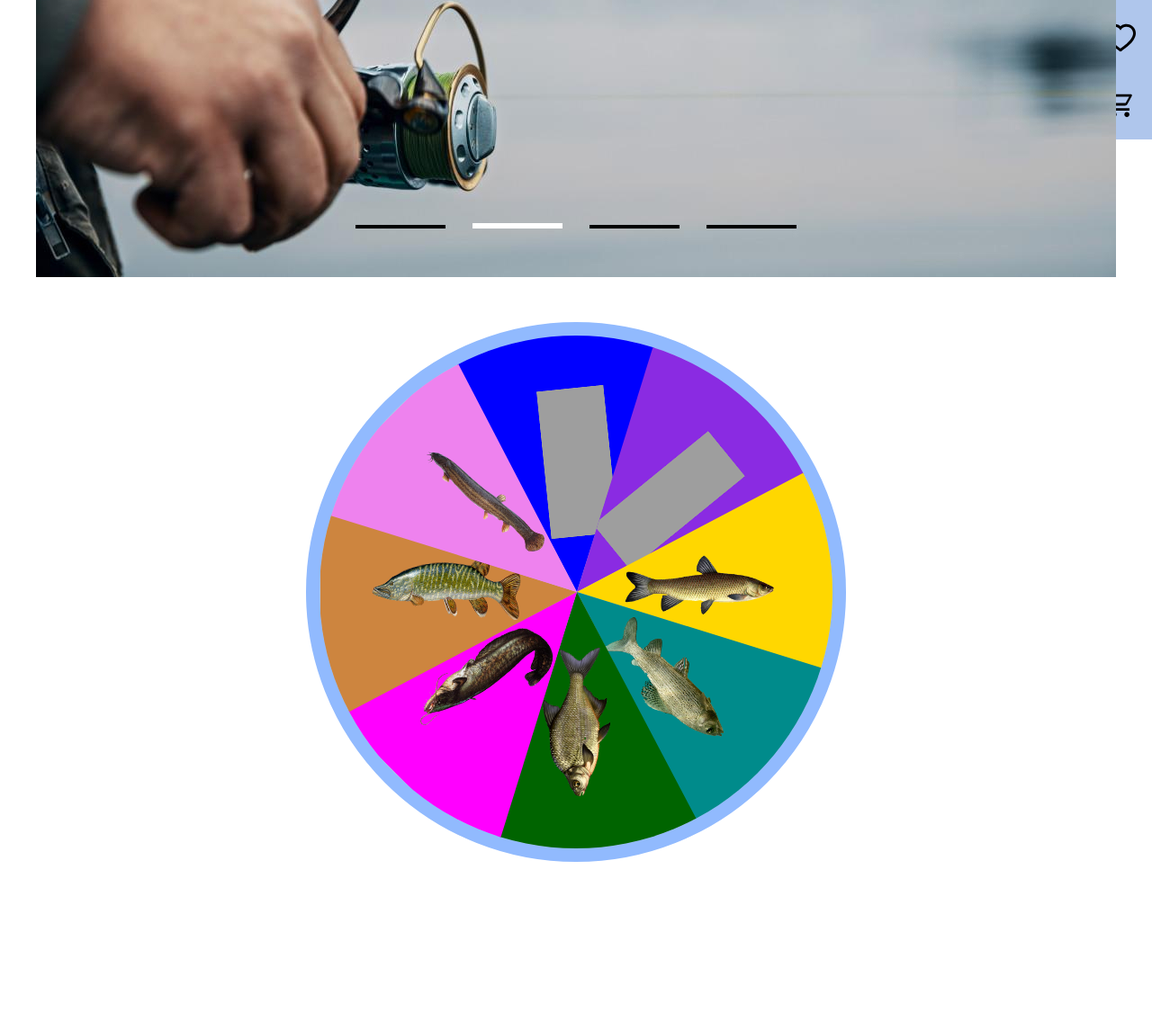
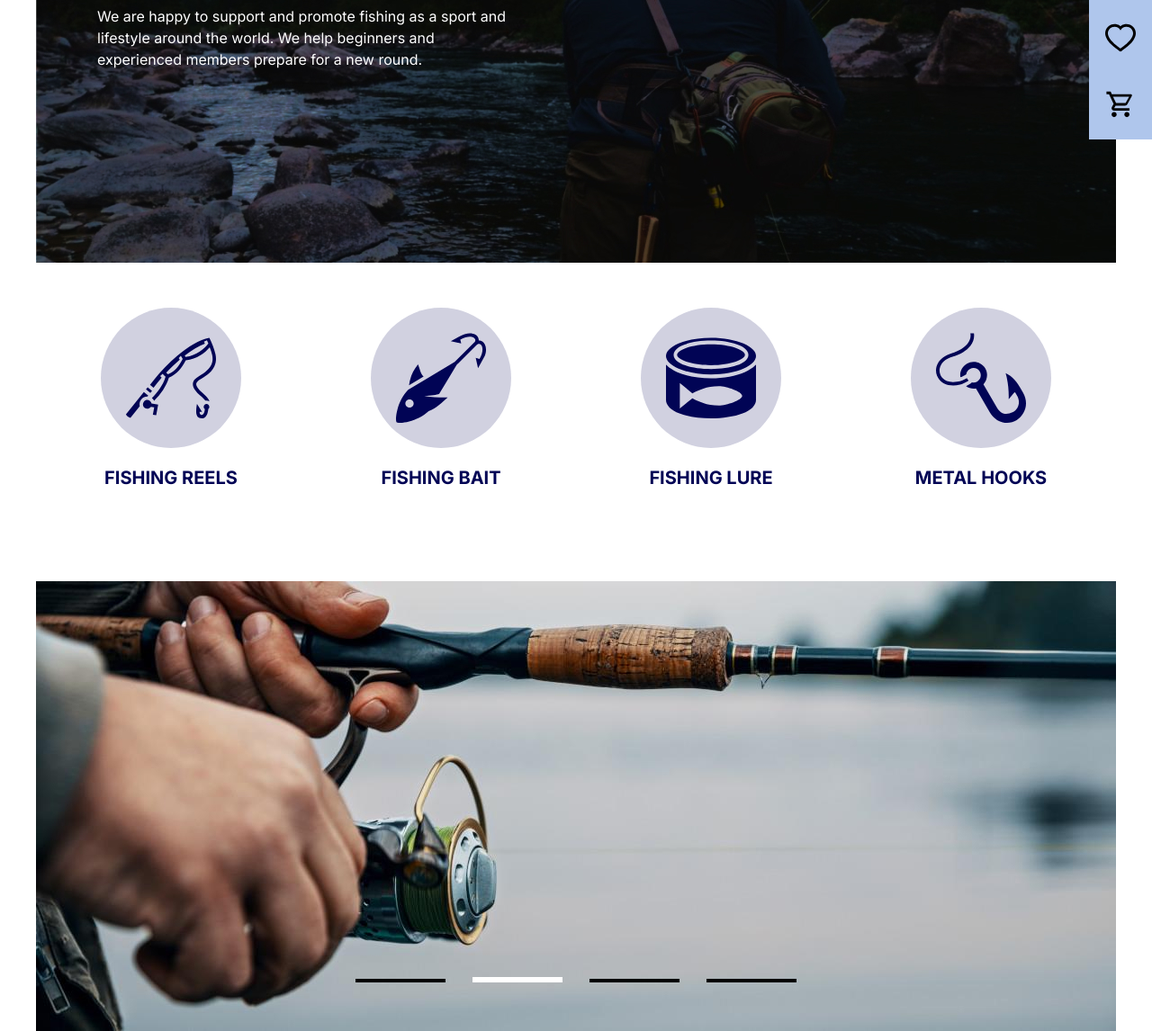
Before and after one commit to Adrian-Capbatut/Fishing_store, a plain HTML site: page index.html in a window 1280 px wide. Shown: the part 342-1488 px from the top of the page at 90% size. Before the commit the page ends 1350 px from the top, so only its background shows below. Drawn offline with nearby package versions, Linux system fonts and the light colour scheme; grey boxes are pictures that could not be loaded.

Commit message:
add content home

```diff
--- a/css/style.css
+++ b/css/style.css
@@ -13,7 +13,7 @@ body {
   width: 100%;
 }
 header {
-  background-color: #afc6ec;
+  background-color: rgba(41, 74, 124, 0.72);
 }
 
 .container {
@@ -33,10 +33,6 @@ nav {
 .logo {
   width: 150px;
   padding: 20px 0;
-}
-
-.cart {
-  width: 35px;
 }
 
 nav ul {
@@ -63,7 +59,8 @@ nav ul li a:hover {
 nav ul li ul {
   position: absolute;
   display: none;
-  background-color: #afc6ec;
+  /* background-color: #afc6ec; */
+  background-color: rgba(41, 74, 124, 0.72);
   border-radius: 0 0 5px 5px;
 }
 
@@ -89,6 +86,7 @@ nav ul li ul li a:hover {
   background-color: #91bafe;
   box-shadow: 0px 4px 4px rgba(0, 0, 0, 0.15);
 }
+
 /* ////////////////////////////////// */
 
 .nav__right {
@@ -115,9 +113,115 @@ nav ul li ul li a:hover {
   height: 34px;
 }
 
+/* Search */
+.search {
+  position: relative;
+  display: flex;
+  justify-content: center;
+  align-items: center;
+  width: 120px;
+  height: 40px;
+  transition: 0.5s;
+}
+
+.search:hover {
+  width: 240px;
+}
+
+.search input {
+  position: relative;
+  width: 100%;
+  height: 100%;
+  border: none;
+  padding: 10px 25px;
+  outline: none;
+  font-size: 16px;
+  color: #000;
+  font-weight: 500;
+  background: #91bafe;
+  border-radius: 30px;
+  background: linear-gradient(90deg, #afc6ec, transparent) #91bafe;
+}
+
+.btn-search {
+  position: absolute;
+  right: 0px;
+  background: none;
+  border: none;
+  display: flex;
+  justify-content: center;
+  align-items: center;
+  border-radius: 30px;
+}
+
 /* ////////////////////////////////// */
 .main {
+  padding-top: 34px;
+}
+
+/* Home Content */
+.home {
+  width: 1200px;
+  height: 500px;
+  color: #fff;
+}
+
+.home__info {
+  position: absolute;
+  padding-top: 132px;
+  padding-left: 68px;
+}
+
+.home__title {
+  font-size: 50px;
+  font-weight: 800;
+  max-width: 482px;
+  line-height: 60px;
+  padding-bottom: 22px;
+}
+
+.home__text {
+  max-width: 458px;
+  font-size: 20;
+  font-weight: 400;
+  line-height: 24px;
+}
+
+/* Tools */
+
+.tools {
   padding-top: 50px;
+  display: flex;
+  justify-content: space-around;
+}
+
+.content__tool {
+  display: flex;
+  justify-content: center;
+  align-items: center;
+  width: 156px;
+  height: 156px;
+  background-color: #d1d1e0;
+  border-radius: 50%;
+}
+
+.content__tool img {
+  width: 100px;
+  height: 100px;
+}
+
+.content__tool-title {
+  padding-top: 18px;
+  text-align: center;
+  font-weight: 700;
+  font-size: 20px;
+  line-height: 30px;
+  color: #010455;
+}
+
+/* Slider */
+.slider {
+  padding-top: 100px;
 }
 
 .swiper-slide {
@@ -151,133 +255,3 @@ nav ul li ul li a:hover {
 }
 
 /* ////////////////////////////////// */
-
-.spin {
-  margin-top: 50px;
-  margin-bottom: 50px;
-  display: flex;
-  align-items: center;
-  justify-content: center;
-  overflow: hidden;
-}
-
-.spin__elements {
-  width: 600px;
-  height: 600px;
-  background-color: #afc6ec;
-  border-radius: 50%;
-  border: 15px solid #91bafe;
-  position: relative;
-  overflow: hidden;
-  transition: 0.5s;
-}
-
-.spin__elements div {
-  height: 50%;
-  width: 300px;
-  position: absolute;
-  clip-path: polygon(80% 0, 50% 100%, 0 0);
-  transform: translateX(-50%);
-  transform-origin: bottom;
-  text-align: center;
-  display: flex;
-  align-items: center;
-  justify-content: center;
-  /* font-size: 28px; */
-  /* font-weight: bold; */
-  /* color: #000; */
-  left: 136px;
-}
-
-.spin__elements .one {
-  background-color: blue;
-  transform: rotate(0deg);
-}
-
-.one img {
-  width: 165px;
-  height: 75px;
-  transform: rotate(84.19deg);
-  /* transform: rotate(80deg); */
-  /* padding-right: 60px;
-  padding-top: 10px;
-  width: 100%; */
-}
-
-.spin__elements .two {
-  background-color: blueviolet;
-  transform: rotate(45deg);
-}
-
-.two img {
-  width: 165px;
-  height: 65px;
-  transform: rotate(-84.19deg);
-}
-
-.spin__elements .three {
-  background-color: gold;
-  transform: rotate(90deg);
-}
-.three img {
-  width: 165px;
-  height: 65px;
-  transform: rotate(-90deg);
-  transform-origin: 45%;
-  scale: 1 -1;
-}
-
-.spin__elements .four {
-  background-color: darkcyan;
-  transform: rotate(135deg);
-}
-
-.four img {
-  width: 165px;
-  height: 68px;
-  transform: rotate(95deg);
-}
-
-.spin__elements .five {
-  background-color: darkgreen;
-  transform: rotate(180deg);
-}
-
-.five img {
-  width: 165px;
-  height: 75px;
-  transform: rotate(90deg);
-}
-
-.spin__elements .six {
-  background-color: fuchsia;
-  transform: rotate(225deg);
-}
-
-.six img {
-  width: 165px;
-  height: 75px;
-  transform: rotate(-85deg);
-}
-
-.spin__elements .seven {
-  background-color: peru;
-  transform: rotate(270deg);
-}
-
- .seven img {
-  width: 165px;
-  height: 75px;
-  transform: rotate(85.19deg);
-}
-
-.spin__elements .eight {
-  background-color: violet;
-  transform: rotate(315deg);
-}
-
- .eight img {
-  width: 165px;
-  height: 7Sx 5px;
-  transform: rotate(85.19deg);
-}
--- a/index.html
+++ b/index.html
@@ -48,9 +48,12 @@
                     <li class="menu__item"><a href="#">CONTACTS</a></li>
                 </ul>
 
-                <a class="cart" href="#">
-                    <img class="cart" src="./img/cart.svg" alt="Cart" />
-                </a>
+                <div class="search">
+                    <input type="text" name="" placeholder="Search" />
+                    <button class="btn-search" type="submit">
+                        <img src="./img/search.svg" alt="Search" />
+                    </button>
+                </div>
             </nav>
         </div>
     </header>
@@ -74,6 +77,56 @@
 
     <main class="main">
         <div class="container">
+            <section class="home">
+                <div class="home__content">
+                    <div class="home__info">
+                        <h1 class="home__title">LET’S GO FISHING!</h1>
+                        <p class="home__text">
+                            We are happy to support and promote fishing as a sport and
+                            lifestyle around the world. We help beginners and experienced
+                            members prepare for a new round.
+                        </p>
+                    </div>
+                    <img class="home__img" src="./img/rods/home__img.jpg" alt="Home-img" />
+                </div>
+            </section>
+
+            <section class="tools">
+                <div class="content__tools">
+                    <div class="content__tool">
+                        <img src="./img/tool1.svg" alt="Tools">
+
+                    </div>
+                    <h3 class="content__tool-title">
+                        FISHING REELS
+                    </h3>
+                </div>
+                <div class="content__tools">
+                    <div class="content__tool">
+                        <img src="./img/tool2.svg" alt="Tools">
+                    </div>
+                    <h3 class="content__tool-title">
+                        FISHING BAIT
+                    </h3>
+                </div>
+                <div class="content__tools">
+                    <div class="content__tool">
+                        <img src="./img/tool3.svg" alt="Tools">
+                    </div>
+                    <h3 class="content__tool-title">
+                        FISHING LURE
+                    </h3>
+                </div>
+                <div class="content__tools">
+                    <div class="content__tool">
+                        <img src="./img/tool4.svg" alt="Tools">
+                    </div>
+                    <h3 class="content__tool-title">
+                        METAL HOOKS
+                    </h3>
+                </div>
+            </section>
+
             <section>
                 <div class="slider">
                     <div class="swiper">
@@ -87,21 +140,6 @@
                     </div>
                 </div>
             </section>
-
-            <section class="spin">
-                <span class="arrow"></span>
-                <div class="spin__elements">
-                    <div class="one"><a href="#"><img src="./img/fish/caras.png" alt="Caras"></a></div>
-                    <div class="two"><a href="#"> <img src="./img/fish/crap.png" alt="Crap"></a></div>
-                    <div class="three"><a href="#"><img src="./img/fish/beli_amur.png" alt="Amur"></a></div>
-                    <div class="four"><a href="#"><img src="./img/fish/liban.png" alt="Liban"></a></div>
-                    <div class="five"><a href="#"><img src="./img/fish/platica1.png" alt="Platica"></a></div>
-                    <div class="six"><a href="#"><img src="./img/fish/somn.png" alt="Somn"></a></div>
-                    <div class="seven"><a href="#"><img src="./img/fish/stiuca.png" alt="Stiuca"></a></div>
-                    <div class="eight"><a href="#"><img src="./img/fish/tipar.png" alt="Tipar"></a></div>
-
-                </div>
-            </section>
         </div>
     </main>
 
--- a/js/main.js
+++ b/js/main.js
@@ -8,3 +8,10 @@ const swiper = new Swiper(".swiper", {
         disableOnInteraction: false,
     },
 });
+
+const icon = document.querySelector(".icon");
+const search = document.querySelector(".search");
+
+icon.onclick = function () {
+    search.classList.toggle("active");
+};
```
Also changed, not shown: img/rods/home__img.jpg (added), img/rods/rods4.jpg (deleted), img/search.svg (added), img/tool1.svg (added), img/tool2.svg (added), img/tool3.svg (added), img/tool4.svg (added).
